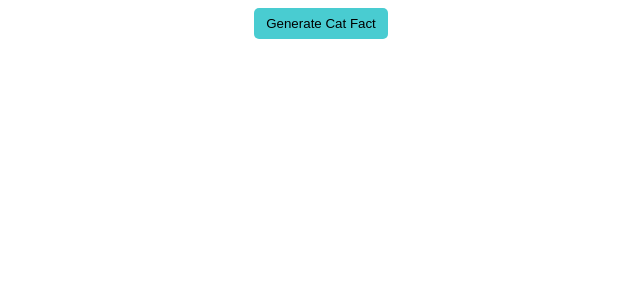
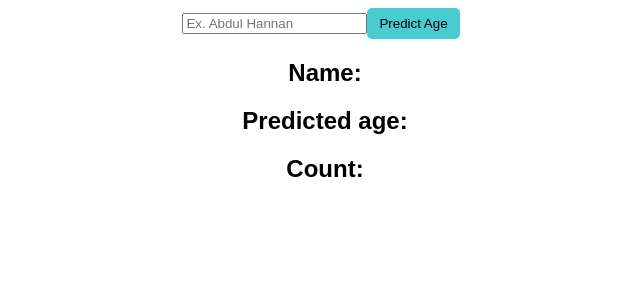
Before and after one commit to abdulhannan13300/ReactJS, a React (Create React App) app: page / in a window 1280 px wide. Shown: the top 300 px of the page, without its empty margins (315-955 px from the left). Built offline with nearby package versions, Linux system fonts and the light colour scheme; no server answers.

Commit message:
Add files via upload

```diff
--- a/src/App.js
+++ b/src/App.js
@@ -1,26 +1,33 @@
-import { useEffect, useState } from 'react';
+import axios from 'axios';
 import './App.css';
-import axios from 'axios';
+import { useState } from 'react';
+
+function App() {
+  const [data, setDatA] = useState(null)
+  const [name, setName] = useState("")
 
 
-function App() {
-  const [catFact, setCatFact] = useState("")
-
-  const fetchCatFact = () => {
-    axios.get("https://catfact.ninja/fact").then((res) => {
-      setCatFact(res.data.fact);
-    });
+  const predictAge = () => {
+    axios.get(`https://api.agify.io/?name=${name}`)
+    .then((res) => {
+    setData(res.data)
+  })
   }
-
-  useEffect(() => {
-    fetchCatFact();
-  }, []);
-
 
   return (
     <div className="App">
-      <button onClick={fetchCatFact}>Generate Cat Fact</button>
-      <p> {catFact} </p>
+      <input
+        placeholder='Ex. Abdul Hannan'
+        onChange={(event) => {
+        setName(event.target.value);
+        }}
+      />
+      <button onClick={predictAge}> Predict Age </button>
+      {/* When Using null in useState pls call using:<h2> Name: {data?.name}</h2>
+      or just use an object in useState({}) */}
+      <h2> Name: {data?.name}</h2>
+      <h2> Predicted age: {data?.age}</h2>
+      <h2> Count: {data?.count}</h2>
     </div>
   );
 }
```
